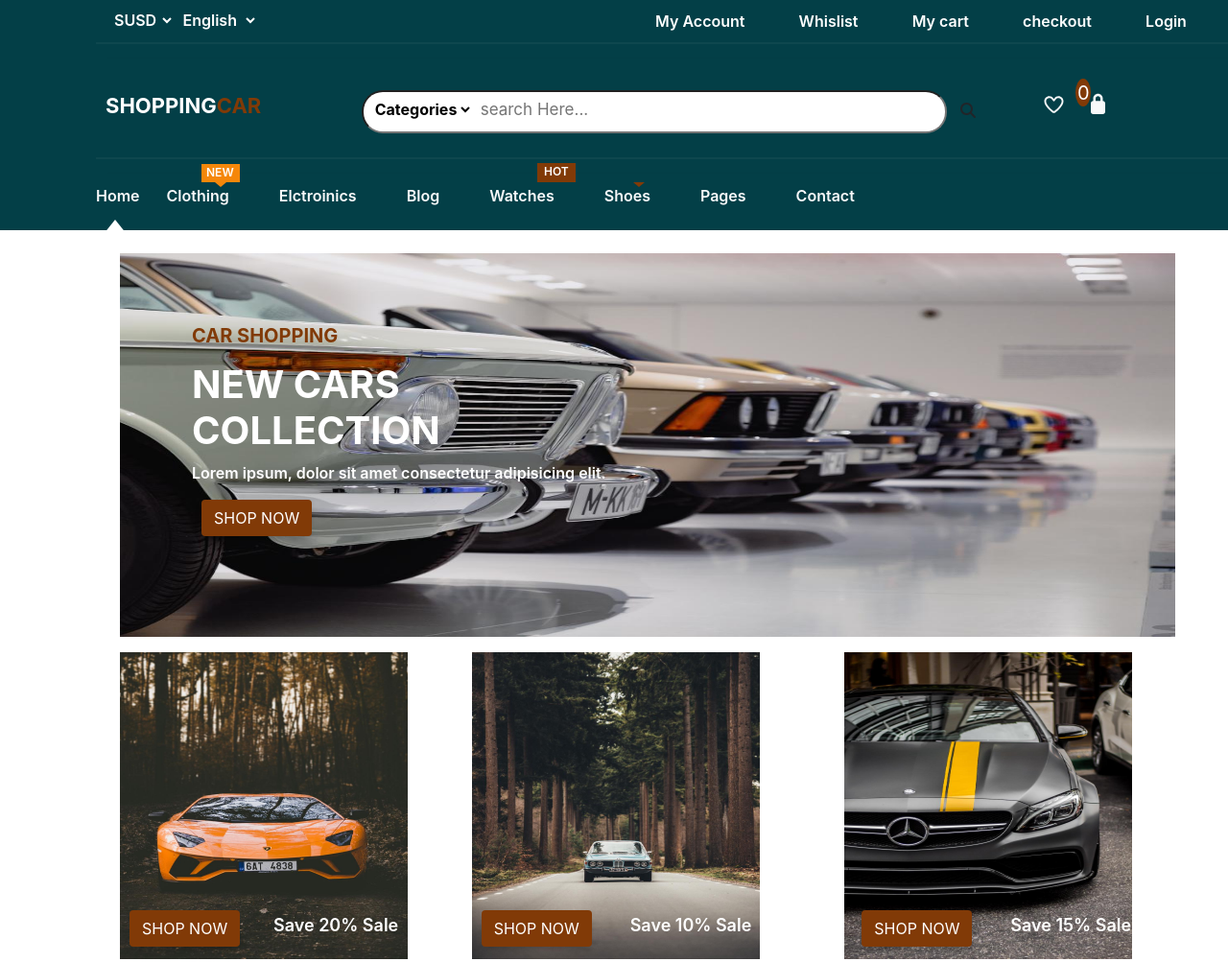
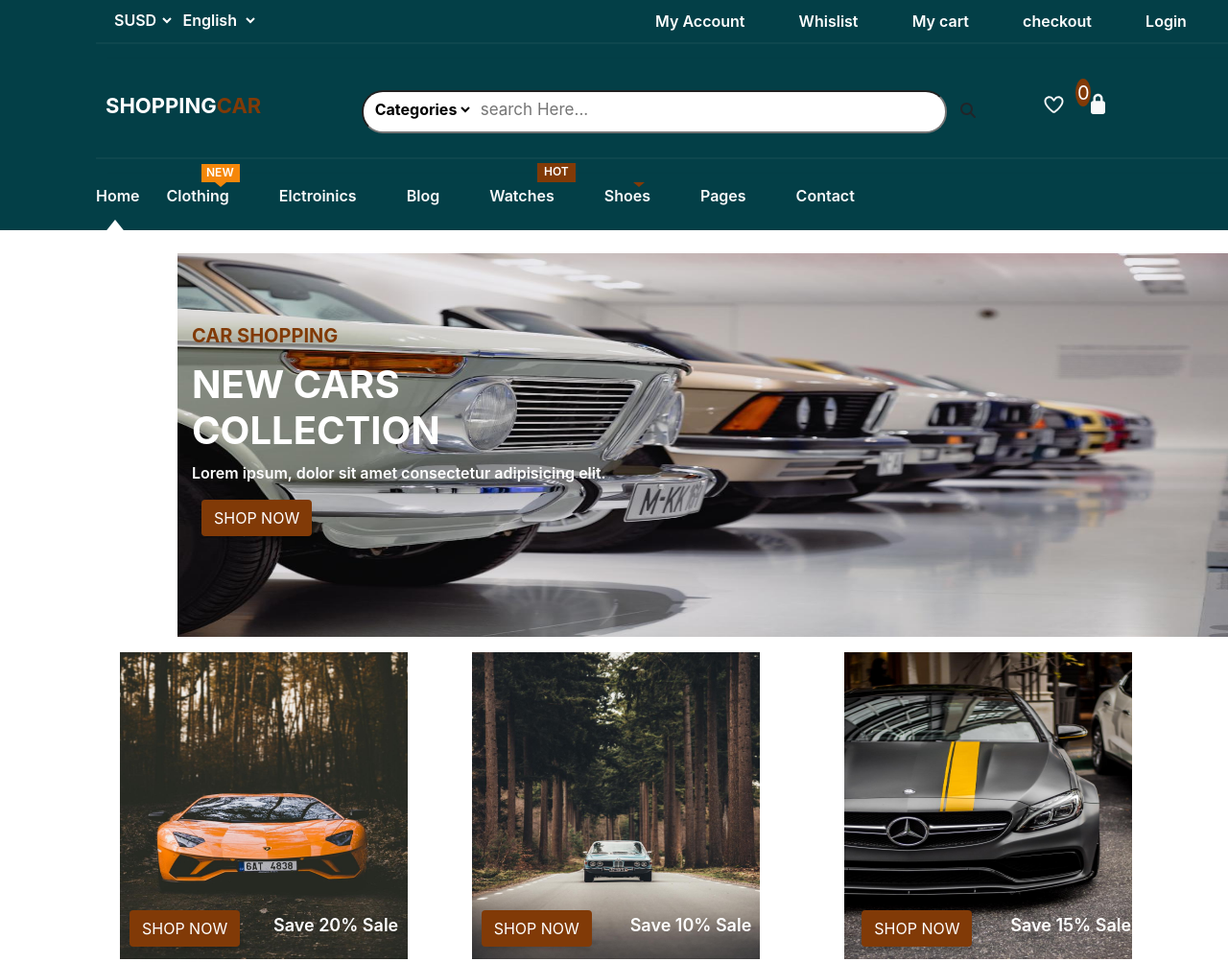
Before and after one commit to MahmoudAshrafCR7/Shopping-car, a plain HTML site: page index.html in a window 1280 px wide. Shown: the top 1003 px of the page at 96% size. Drawn offline with nearby package versions, Linux system fonts and the light colour scheme.

Commit message:
Update style.css

```diff
--- a/css/style.css
+++ b/css/style.css
@@ -358,7 +358,7 @@
 
 
 .car{
-    margin-left: 110px;
+    margin-left: 170px;
     position: relative;
 }
 @media only screen and (max-width:612px){
```
